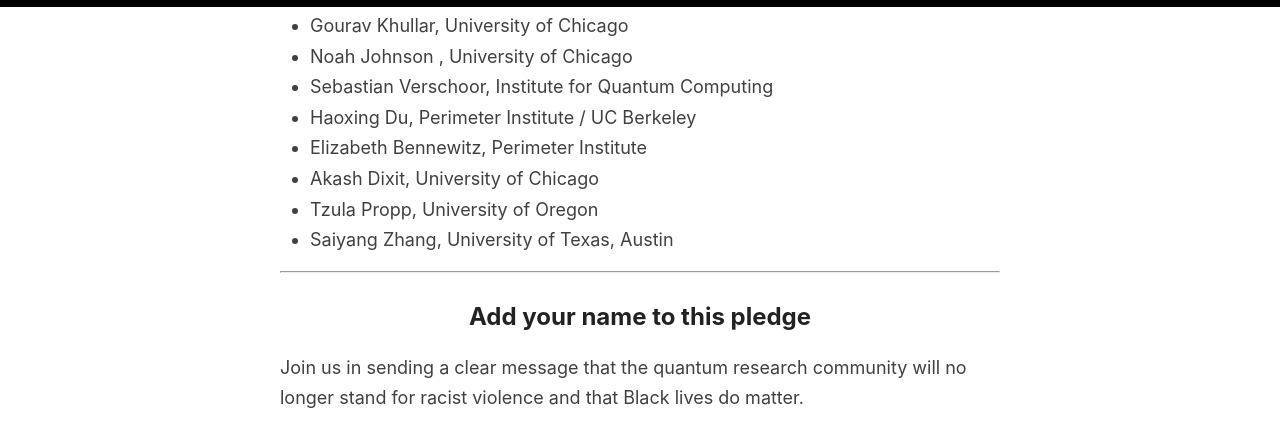
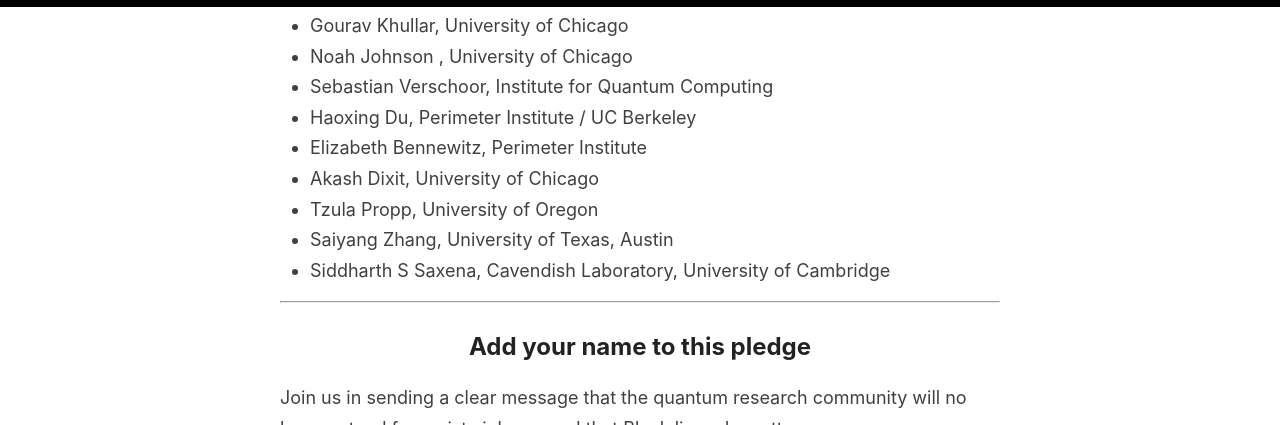
Before and after one commit to quantumforblacklives/quantumforblacklives.github.io, a Jekyll site: the page built from index.html, in a window 1280 px wide and 900 px high, scrolled down 4012 px, cut to the strip 0-425 px from the top of the window. Built offline with Jekyll 4.4.1, drawn with Linux system fonts in a browser that asks for light colours; the list of posts is cut into pages by our own code.

Commit message:
Add signature from Siddharth S Saxena.

```diff
--- a/_includes/signatories.md
+++ b/_includes/signatories.md
@@ -33,3 +33,4 @@
 - Akash Dixit, University of Chicago
 - Tzula Propp, University of Oregon
 - Saiyang Zhang, University of Texas,  Austin
+- Siddharth S Saxena, Cavendish Laboratory, University of Cambridge
```
